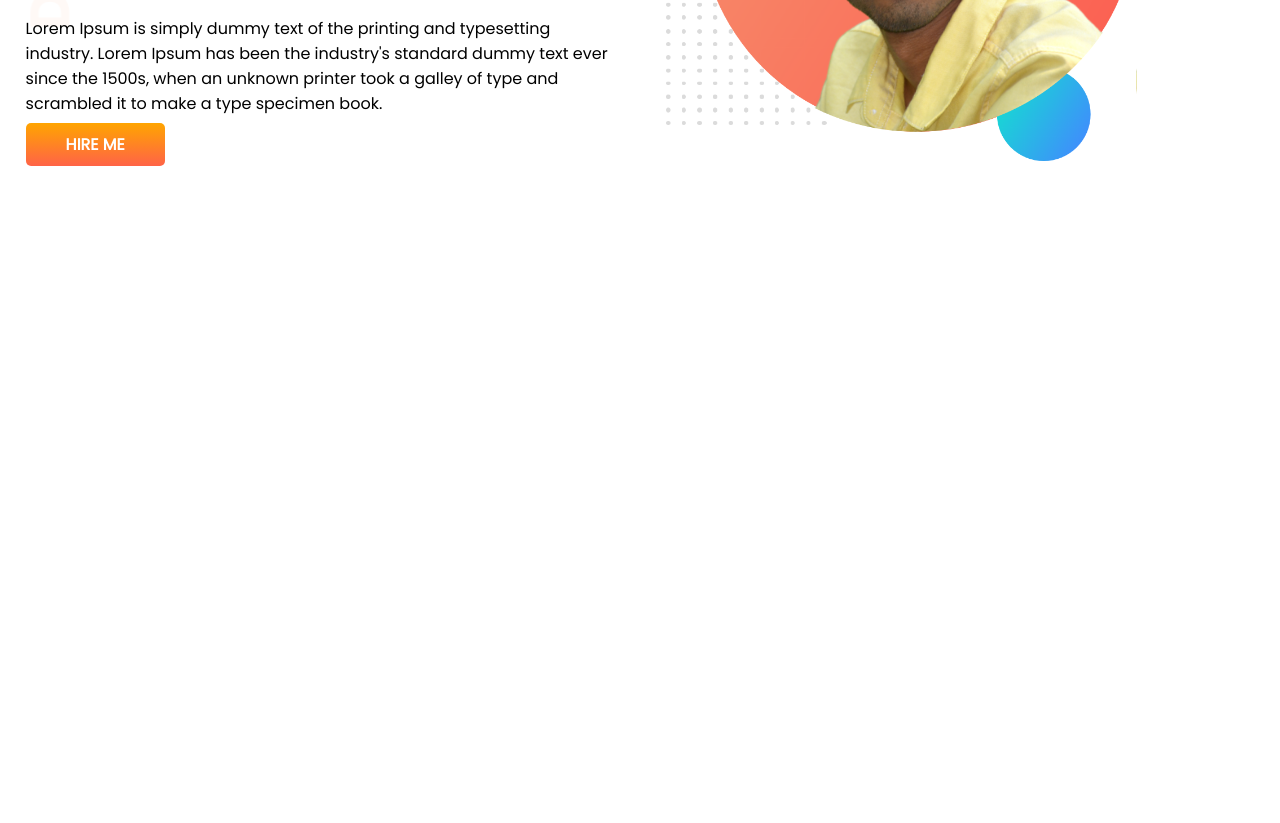
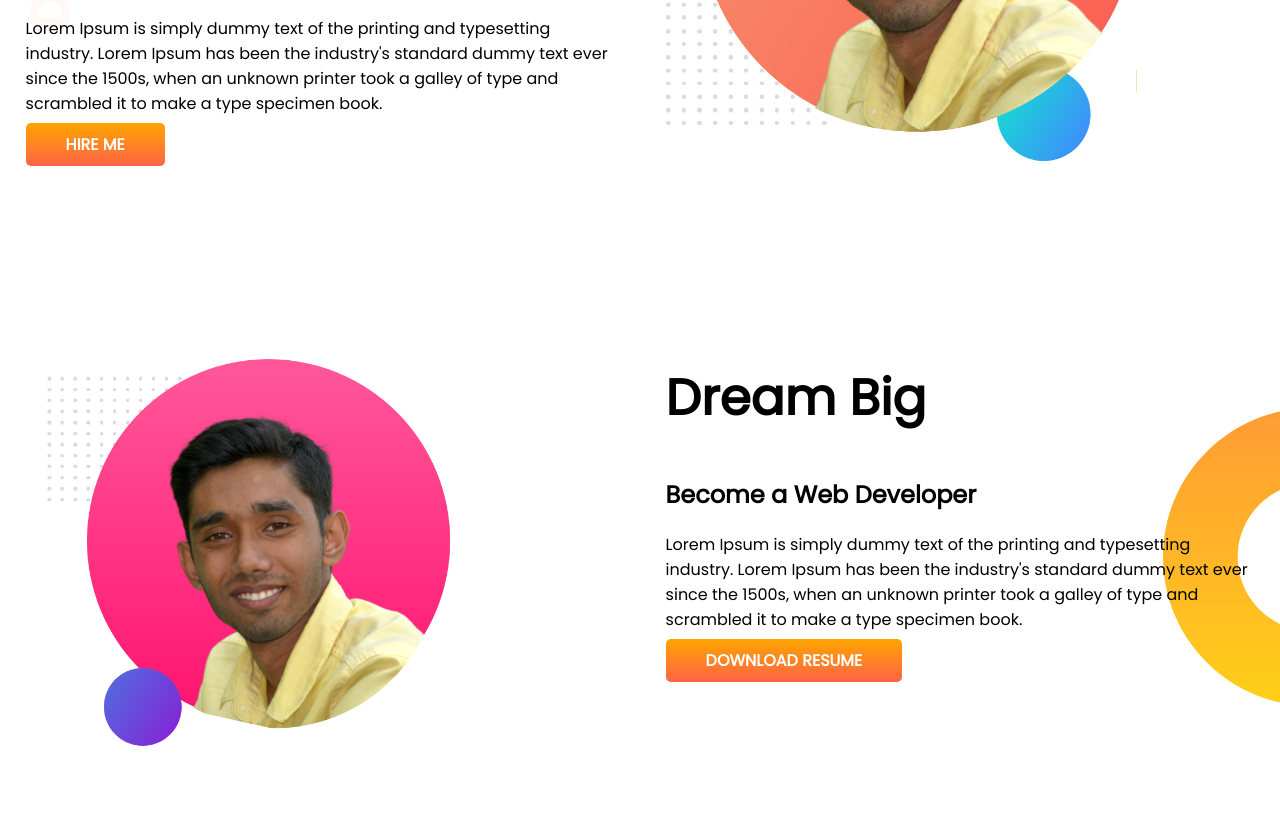
Before and after one commit to mustahidanik/developer-portfolio, a plain HTML site: page index.html in a window 1280 px wide. Shown: the part 332-1155 px from the top of the page. Before the commit the page ends 800 px from the top, so only its background shows below. Drawn offline with Linux system fonts and the light colour scheme.

Commit message:
dream added

```diff
--- a/index.html
+++ b/index.html
@@ -29,6 +29,20 @@
             <img src="images/anik bg.png" alt="">
         </div>
     </section>
+    <section class="dream-big">
+        <div class="half-width">
+            <img src="images/anik bg1.png" alt="">
+        </div>
+        <div class="half-width">
+            <h1>Dream Big</h1>
+            <h2>Become a Web Developer</h2>
+            <p>Lorem Ipsum is simply dummy text of the printing and typesetting industry. Lorem Ipsum has been the
+                industry's standard dummy text ever since the 1500s, when an unknown printer took a galley of type and
+                scrambled it to make a type specimen book.</p>
+            <a class="link-button" target="_blank" href="">DOWNLOAD RESUME</a>
+        </div>
+
+    </section>
 </body>
 
 </html>
--- a/style.css
+++ b/style.css
@@ -10,6 +10,7 @@ h1{
 }
 section{
     display: flex;
+    margin-bottom: 100px;
 }
 .half-width{
     width: 50%;
@@ -30,3 +31,8 @@ section{
     background-image: url(images/top-banner.png);
     background-repeat: no-repeat;
 }
+.dream-big{
+    background-image: url(images/dream-bg.png);
+    background-repeat: no-repeat;
+    background-position: right;
+}
```
